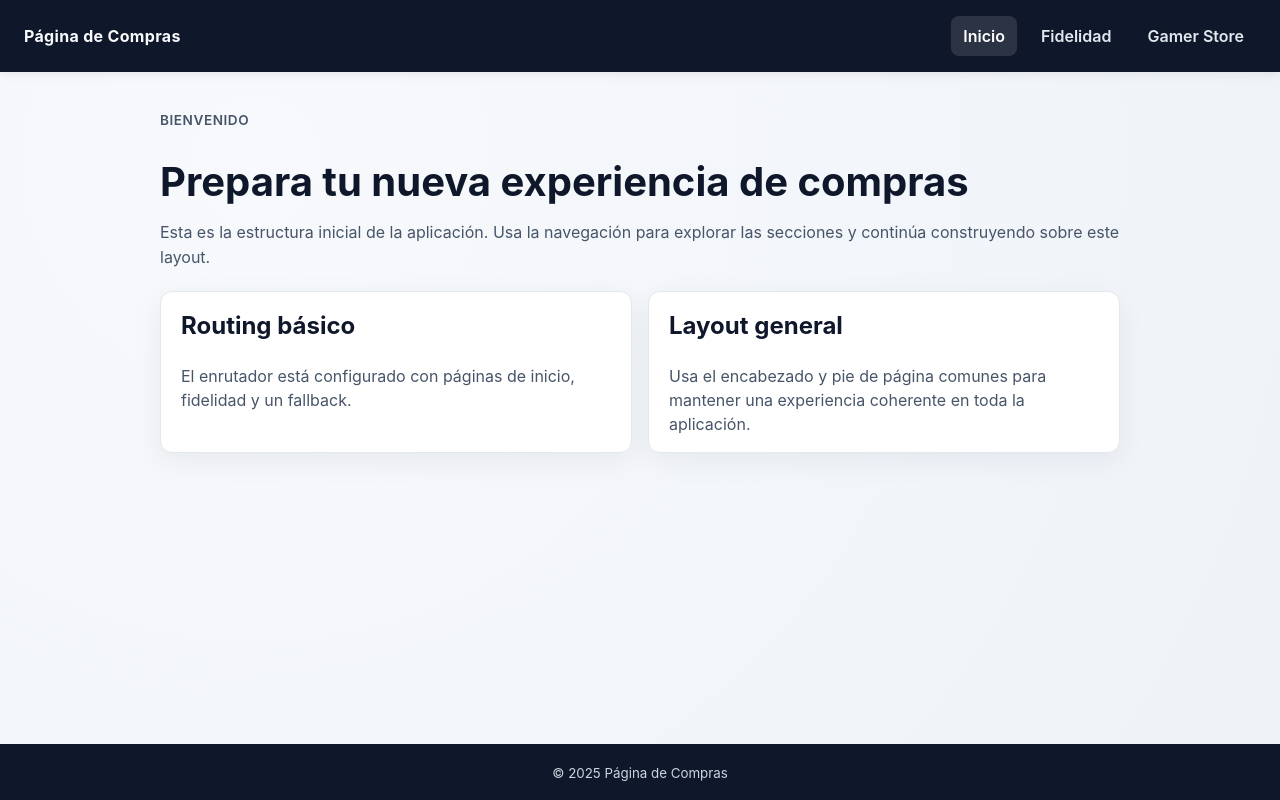
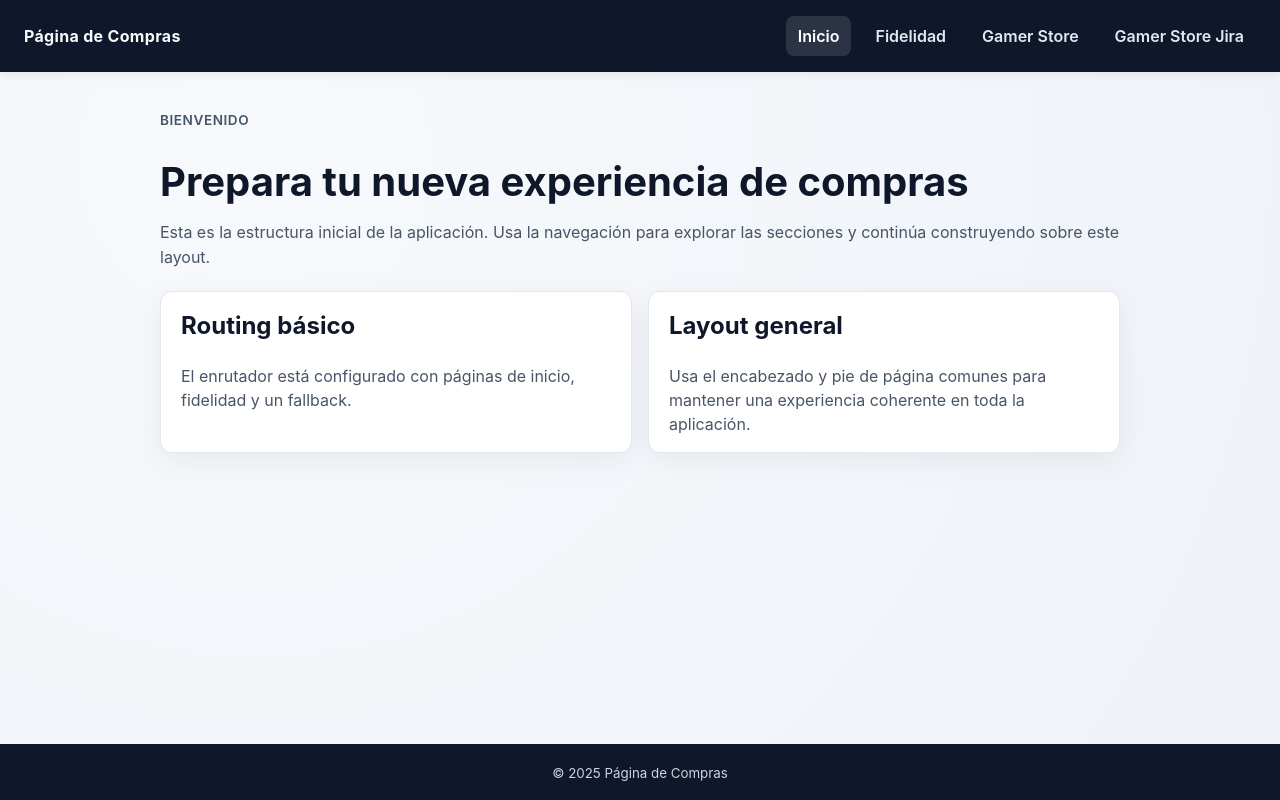
Before and after one commit to Juanpablo24-06/Pagina-de-compras, a React (Vite) app: page / in a window 1280 px wide. Built offline with nearby package versions, Linux system fonts and the light colour scheme.

Commit message:
Add gamer store jira route and navigation link

```diff
--- a/src/layouts/MainLayout.jsx
+++ b/src/layouts/MainLayout.jsx
@@ -16,6 +16,9 @@ function MainLayout() {
           <NavLink to="/gamer-store" className="nav-link">
             Gamer Store
           </NavLink>
+          <NavLink to="/gamer-store-jira" className="nav-link">
+            Gamer Store Jira
+          </NavLink>
         </nav>
       </header>
       <main className="app-main">
--- a/src/routes.jsx
+++ b/src/routes.jsx
@@ -23,6 +23,10 @@ export const router = createBrowserRouter([
         element: <GamerStoreFromJira />,
       },
       {
+        path: 'gamer-store-jira',
+        element: <GamerStoreFromJira />,
+      },
+      {
         path: '*',
         element: <NotFoundPage />,
       },
```
